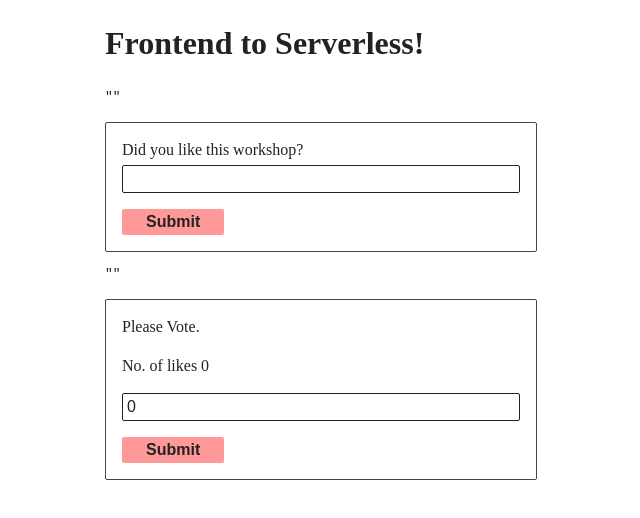
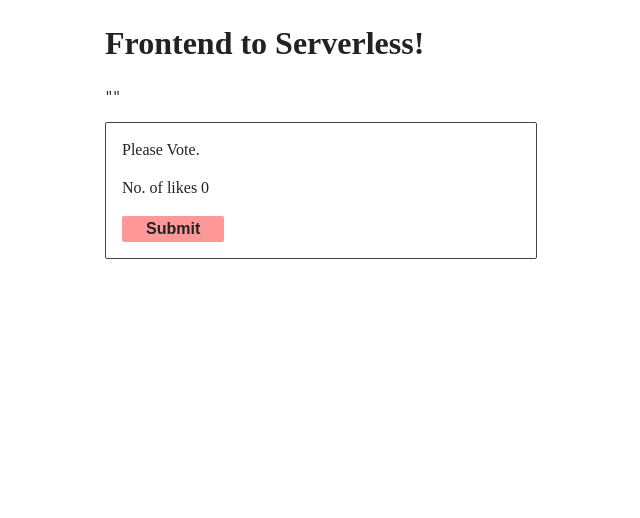
Before and after one commit to valentinvuk/websc-2022, a React (Vite) app: page / in a window 1280 px wide. Shown: the top 518 px of the page, without its empty margins (319-959 px from the left). Built offline with nearby package versions, Linux system fonts and the light colour scheme; no server answers.

Commit message:
updated the vote component

```diff
--- a/src/App.tsx
+++ b/src/App.tsx
@@ -1,6 +1,5 @@
 import { useState } from 'react'
 import './App.css'
-import { Form } from './components/form';
 import { Vote } from './components/vote';
 
 function App() {
@@ -12,7 +11,6 @@ function App() {
         <h1>Frontend to Serverless!</h1>
       </header>
       <main>
-        <Form />
         <Vote />
       </main>
     </>
--- a/src/components/vote.tsx
+++ b/src/components/vote.tsx
@@ -34,14 +34,6 @@ export function Vote() {
           Please Vote.
         </label>
         <p>{`No. of likes ${count}`}</p>
-        <input
-          name="count"
-          id="count"
-          className={styles.input}
-          type="text"
-        //   onChange={(e) => setCount(e.target.value)}
-          value={count}
-        />
 
         <button className={styles.button}>Submit</button>
       </form>
```
